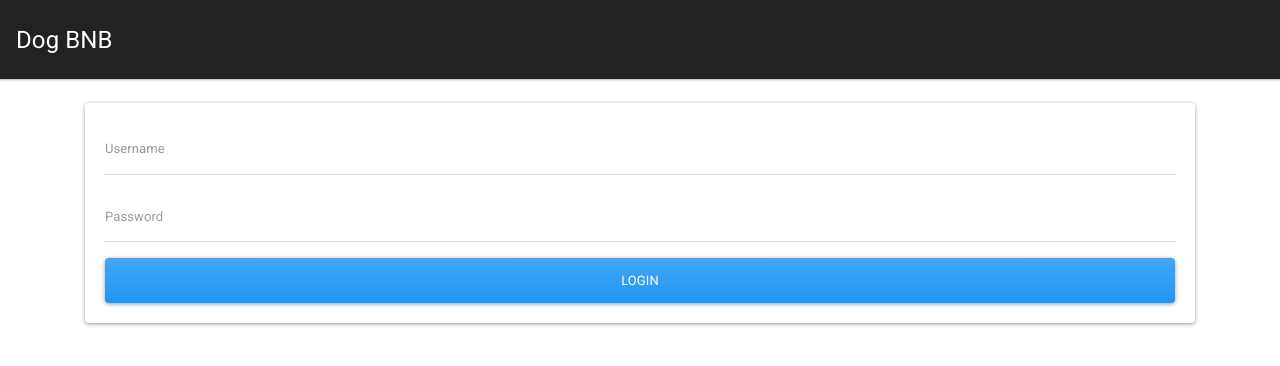
After one commit to vishwajeet-hogale/Dog-bnb, a Flask app: template templates/login.html in a window 1280 px wide. The commit adds this page. Shown: the top 366 px of the page. Run offline with Flask 2, Linux system fonts and the light colour scheme; the template is opened without the code that fills it, so the values that code supplies are empty; some libraries are stand-ins or nearby versions.

Commit message:
Added login and sign in page

```diff
--- a/app.py
+++ b/app.py
@@ -6,7 +6,9 @@ app.secret_key = "dBCBAJBJCBHJBHBHJE*&^CHSAVCSACBADABCHJBJAH"
 @app.route("/")
 def index():
     return render_template("index.html")
-
+@app.route("/signin")
+def register():
+    return render_template("signin.html")
 if __name__=="__main__":
-    mongo_setup.global_init()
+    # mongo_setup.global_init()
     app.run(debug=True)
--- a/templates/layout.html
+++ b/templates/layout.html
@@ -2,7 +2,7 @@
 <html lang="en">
   <head>
     <meta charset="UTF-8">
-    <title>Refqna</title>
+    <title>DogBNB</title>
     <!-- BOOSTRAP 4 -->
     <link rel="stylesheet" href="https://bootswatch.com/4/materia/bootstrap.min.css">
     <link rel="stylesheet" href="{{url_for('static', filename='css/main.css')}}">
@@ -11,7 +11,7 @@
 
     <!-- NAVIGATION  -->
     <nav class="navbar navbar-dark bg-dark">
-      <a class="navbar-brand" href="/">Flask Reference notes and question answering using BERT</a>
+      <a class="navbar-brand" href="/">Dog BNB</a>
     </nav>
 
     <div class="container pt-4">
--- /dev/null
+++ b/templates/login.html
@@ -0,0 +1,22 @@
+{% extends "layout.html" %}
+{% block body %}
+<div class="card card-body">
+
+    <form action="" method="POST">
+      <div class="form-group">
+        <input class="form-control" type = "text" name="username" placeholder="Username">
+      </div>
+      <div class="form-group">
+        <input type="password" class="form-control" name="password" placeholder="Password"/>
+      </div>
+
+
+
+      <button class="btn btn-primary btn-block">
+        Login
+      </button>
+    </form>
+</div>
+
+
+{% endblock %}
```
Also changed, not shown: templates/signin.html (renamed from templates/index.html, +5 -2 lines), readme.md.
